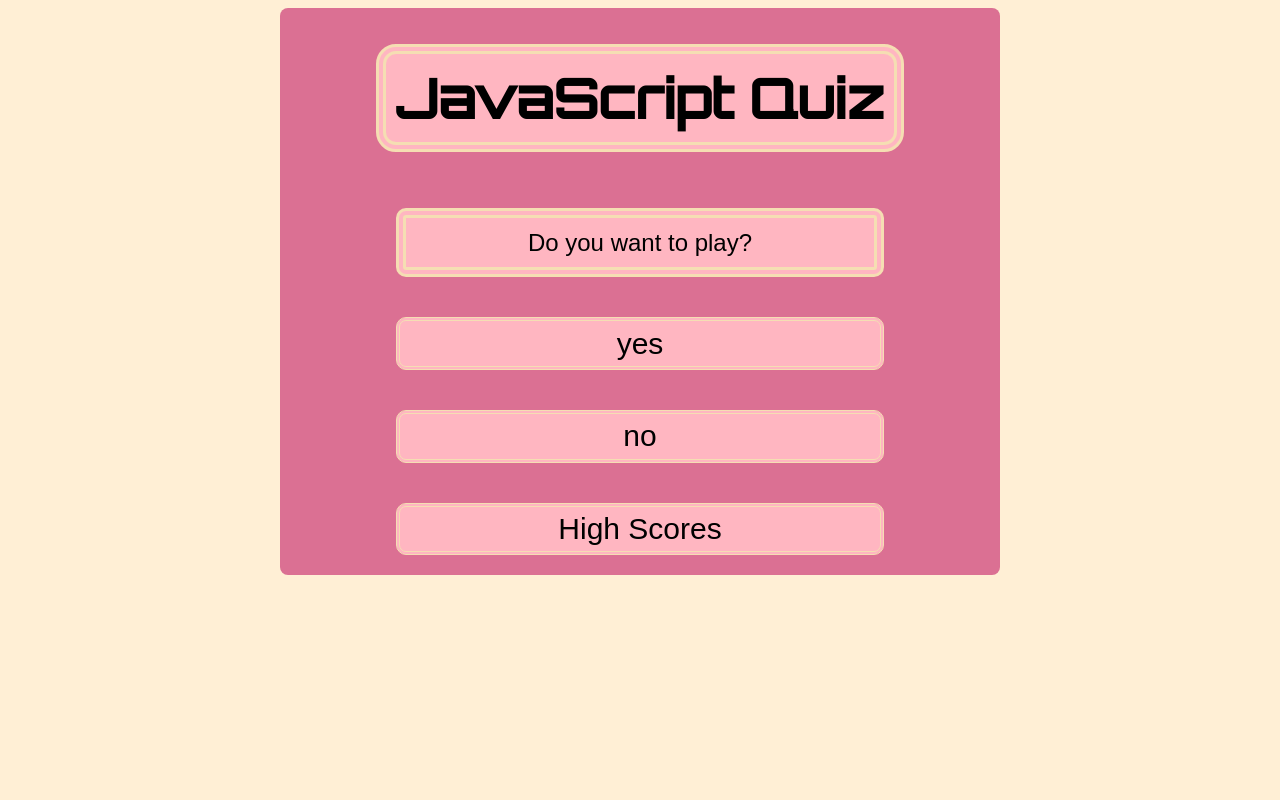
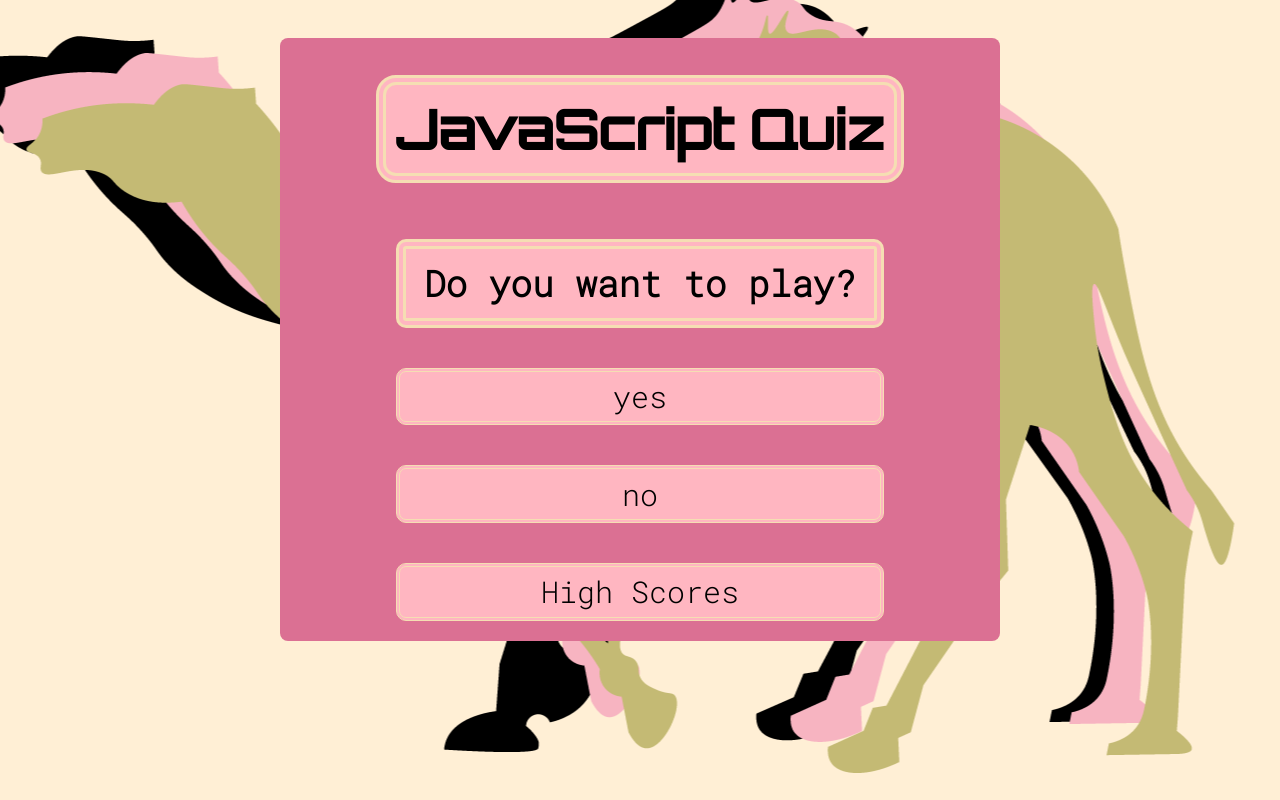
Before and after one commit to ShyFidelity/jillsJavaScriptQuiz, a plain HTML site: page index.html in a window 1280 px wide. Drawn offline with Linux system fonts and the light colour scheme.

Commit message:
added lots of CSS inc bg img

```diff
--- a/assets/css/highscore.css
+++ b/assets/css/highscore.css
@@ -1,4 +1,5 @@
 @import url('https://fonts.googleapis.com/css2?family=Orbitron:wght@500&display=swap');
+@import url('https://fonts.googleapis.com/css2?family=Orbitron:wght@500&family=Roboto&family=Roboto+Mono:wght@300&display=swap');
 
 body {
     background-color:papayawhip;
@@ -7,7 +8,9 @@ body {
 
 a {
     text-decoration: none;
-    font-family: Arial, Helvetica, sans-serif;
+    font-family: 'Orbitron', sans-serif;
+    font-family: 'Roboto', sans-serif;
+    font-family: 'Roboto Mono', monospace;
     color: black;
     font-style: none;
     border: none;
@@ -36,53 +39,21 @@ h1 {
 
 }
 
-.buttons {
-    display: flex;
-    flex-direction: column;
+h2 {
+    font-family: 'Orbitron', sans-serif;
+    font-family: 'Roboto', sans-serif;
+    font-family: 'Roboto Mono', monospace;
 }
 
-.buttons:hover {
-    cursor: pointer;
-
-}
-
-#playgame {
+#highscores, #homeBtn {
     text-align: center;
-    font-family:Arial, Helvetica, sans-serif;
-    font-weight: 200;
+    font-family: 'Orbitron', sans-serif;
+    font-family: 'Roboto', sans-serif;
+    font-family: 'Roboto Mono', monospace;
+    font-size: 36px;
     padding: 2%;
     margin: 20px;
     border:wheat double 10px;
     background-color:lightpink;
     border-radius: 10px
 }
-
-
-#noBtn, #yesBtn, #highscoreBtn {
-    text-decoration: none;
-    font-size: 30px;
-    padding: 1%;
-    margin: 20px;
-    border:wheat 4px double;
-    background-color:lightpink;
-    border-radius: 10px
-
-}
-
-#highscore {
-    text-decoration: none;
-    font-size: 30px;
-    padding: 1%;
-    margin: 20px;
-    border:gold 5px solid;
-    background-color: rgb(170, 238, 200);
-    border-radius: 10px
-
-}
-
-
-ul {
-
-    list-style: none;
-    font-size: large;
-}
--- a/assets/css/style.css
+++ b/assets/css/style.css
@@ -1,13 +1,22 @@
 @import url('https://fonts.googleapis.com/css2?family=Orbitron:wght@500&display=swap');
+@import url('https://fonts.googleapis.com/css2?family=Orbitron:wght@500&family=Roboto&family=Roboto+Mono:wght@300&display=swap');
 
 body {
     background-color:papayawhip;
+    background-image:url("../images/camelCase.png");
+    background-repeat: no-repeat;
+    background-attachment: fixed;
+    background-position: center bottom;
+    margin: 3%;
+
 
 }
 
 a {
     text-decoration: none;
-    font-family: Arial, Helvetica, sans-serif;
+    font-family: 'Orbitron', sans-serif;
+    font-family: 'Roboto', sans-serif;
+    font-family: 'Roboto Mono', monospace;
     color: black;
     font-style: none;
     border: none;
@@ -36,9 +45,16 @@ h1 {
 
 }
 
+h2 {
+    font-family: 'Orbitron', sans-serif;
+    font-family: 'Roboto', sans-serif;
+    font-family: 'Roboto Mono', monospace;
+}
+
 .buttons {
     display: flex;
     flex-direction: column;
+
 }
 
 .buttons:hover {
@@ -48,8 +64,10 @@ h1 {
 
 #playgame {
     text-align: center;
-    font-family:Arial, Helvetica, sans-serif;
-    font-weight: 200;
+    font-family: 'Orbitron', sans-serif;
+    font-family: 'Roboto', sans-serif;
+    font-family: 'Roboto Mono', monospace;
+    font-size: 36px;
     padding: 2%;
     margin: 20px;
     border:wheat double 10px;
@@ -79,10 +97,3 @@ h1 {
     border-radius: 10px
 
 }
-
-
-ul {
-
-    list-style: none;
-    font-size: large;
-}
```
Also changed, not shown: highscore.html (+3 -3 lines), assets/images/camelCase.png (added), 3 other files.
